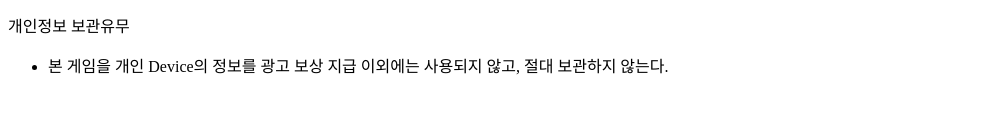
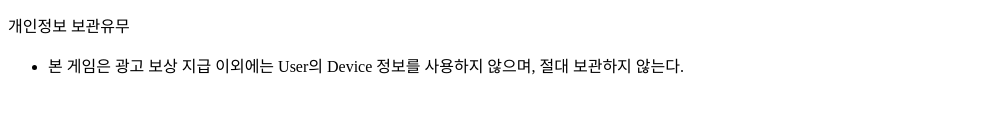
Before and after one commit to b08company/b08company.github.io, a plain HTML site: page index.html in a window 1280 px wide. Shown: the part 246-360 px from the top of the page, without its empty margins (0-985 px from the left). Drawn offline with Linux system fonts and the light colour scheme.

Commit message:
개인정보이용내역 ver.5

```diff
--- a/index.html
+++ b/index.html
@@ -18,7 +18,7 @@
         </ol>
         <p> 개인정보 보관유무 </p>
         <ul>
-            <li>본 게임을 개인 Device의 정보를 광고 보상 지급 이외에는 사용되지 않고, 절대 보관하지 않는다.</li>
+            <li>본 게임은 광고 보상 지급 이외에는 User의 Device 정보를 사용하지 않으며, 절대 보관하지 않는다.</li>
         </ul>
     </body>
 <html>
```
